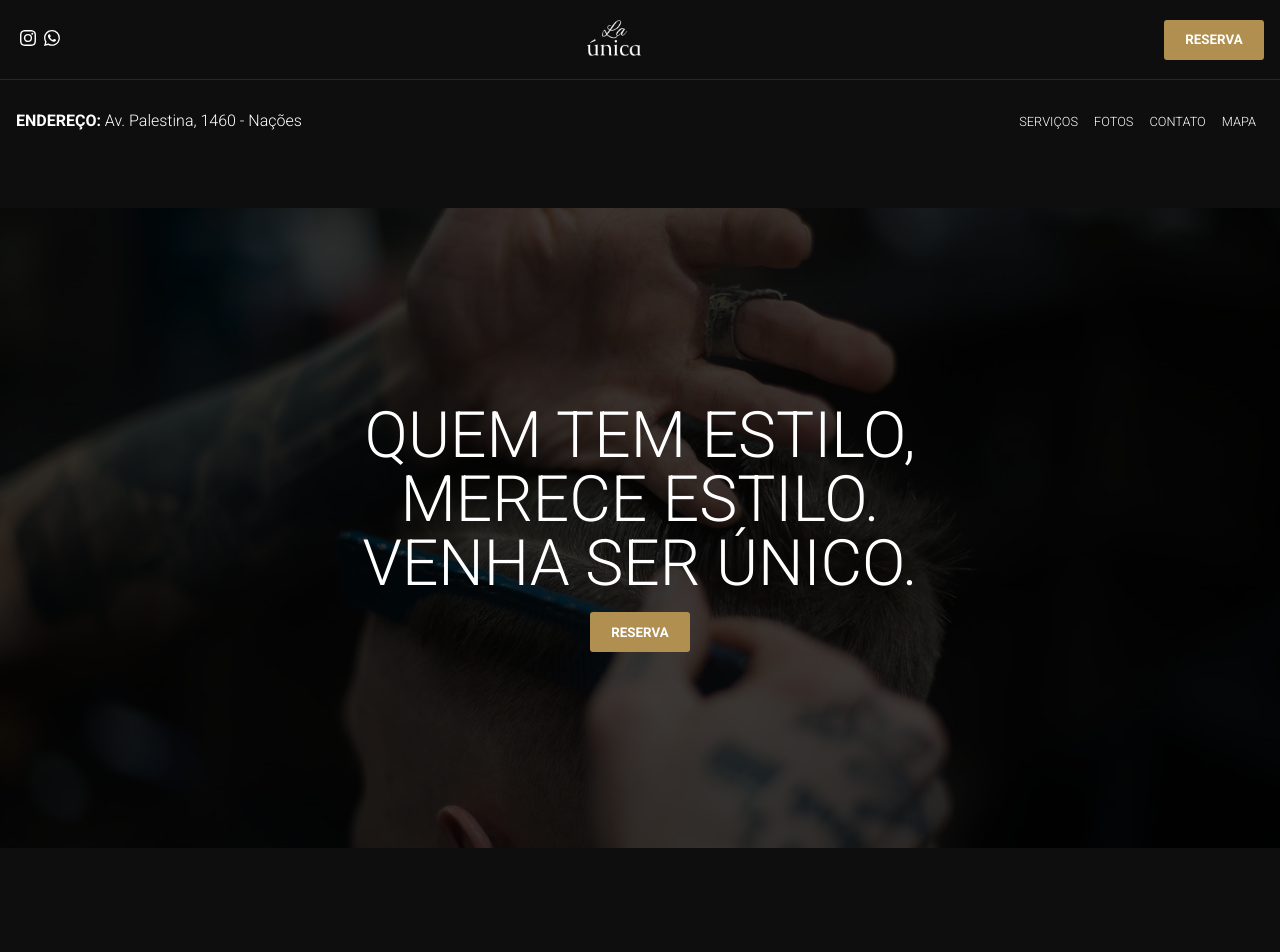
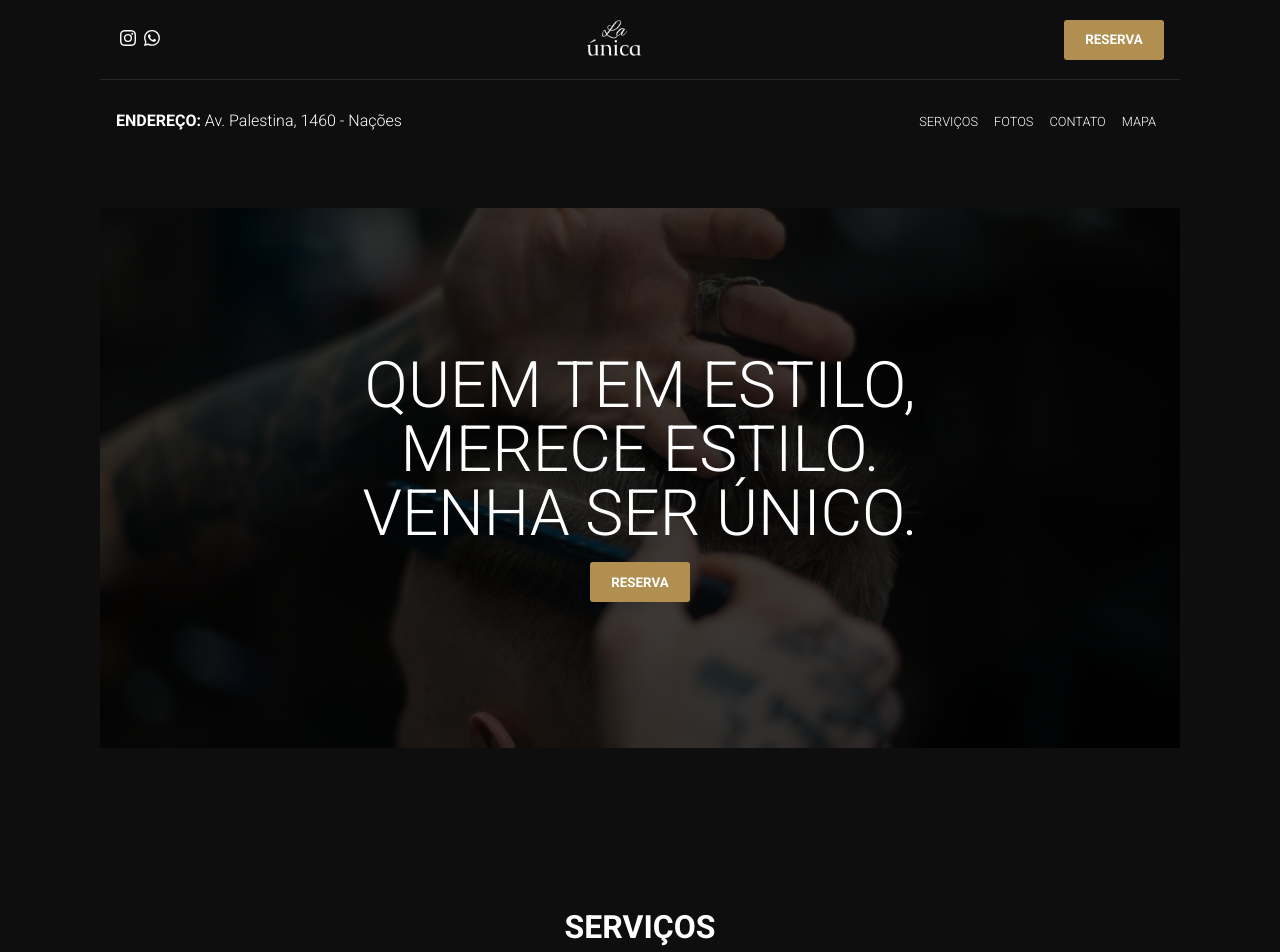
Before and after one commit to rogeritael/la-unica-barbershop, a Next.js app: page / in a window 1280 px wide. Shown: the top 952 px of the page. Built offline with nearby package versions, Linux system fonts and the light colour scheme.

Commit message:
ajustando os titulos

```diff
--- /dev/null
+++ b/src/components/AppContainer/index.tsx
@@ -0,0 +1,10 @@
+import React from "react";
+import { Container } from "./styles";
+
+export function AppContainer({children}: {children: React.ReactNode}){
+    return(
+        <Container>
+            {children}
+        </Container>
+    )
+}
--- /dev/null
+++ b/src/components/AppContainer/styles.ts
@@ -0,0 +1,6 @@
+import styled from "styled-components";
+
+export const Container = styled.main`
+    max-width: 1080px;
+    margin: 0 auto;
+`;
--- a/src/components/Title/index.tsx
+++ b/src/components/Title/index.tsx
@@ -2,7 +2,7 @@ import { Container } from "./styles";
 
 export function Title({ text }: {text: string}){
     return(
-        <Container data-aos="fade-left">
+        <Container>
             {text}
         </Container>
     );
--- a/src/components/Title/styles.ts
+++ b/src/components/Title/styles.ts
@@ -38,4 +38,9 @@ export const Container = styled.h1`
             left: -140px;
         }
     }
+
+
+    @media (max-width: 425px){
+        font-size: 1.5rem;
+    }
 `;
--- a/src/pages/index.tsx
+++ b/src/pages/index.tsx
@@ -11,6 +11,7 @@ import Aos from 'aos';
 import 'aos/dist/aos.css'
 
 import { Title } from '../components/Title';
+import { AppContainer } from '../components/AppContainer';
 
 const Home: NextPage = () => {
   useEffect(() => {
@@ -18,7 +19,7 @@ const Home: NextPage = () => {
   }, [])
 
   return (
-    <div>
+    <AppContainer>
       <Header />
       <Cover />
       <Title text="Serviços" />
@@ -30,7 +31,7 @@ const Home: NextPage = () => {
       <Title text="Nos encontre" />
       <Map />
       <Footer />
-    </div>
+    </AppContainer>
   )
 }
 
```
